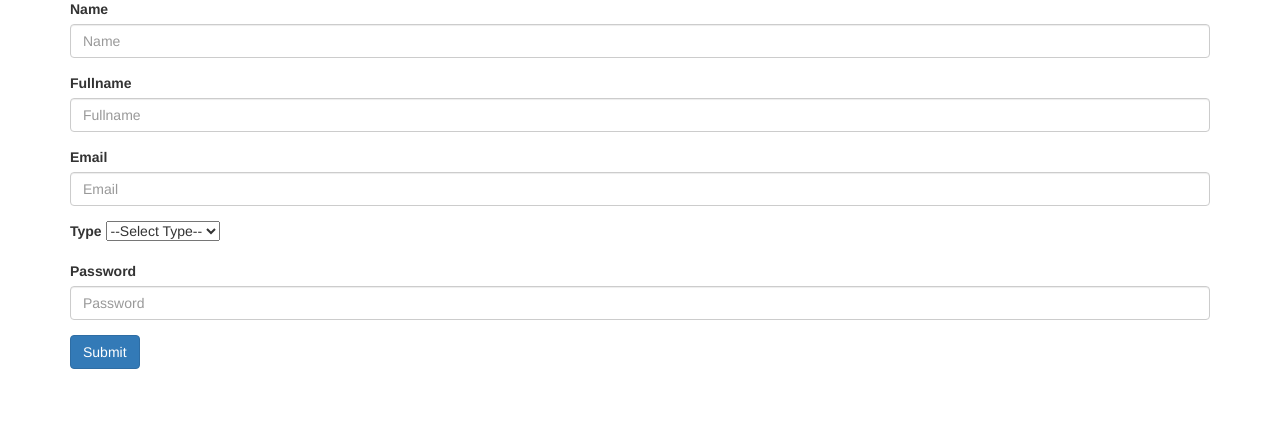
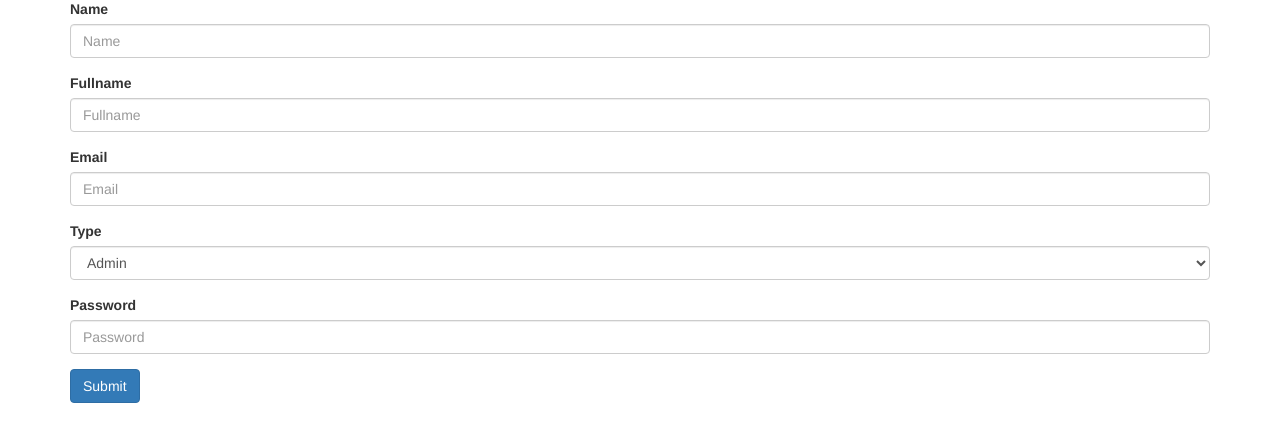
Before and after one commit to CaoXuanY/training-php, a PHP site: page /form_user.php in a window 1280 px wide. Shown: the part 165-607 px from the top of the page. Run offline with PHP 8.4, Linux system fonts and the light colour scheme.

Commit message:
UPFILE good

```diff
--- a/form_user.php
+++ b/form_user.php
@@ -53,12 +53,11 @@ if (!empty($_POST['submit'])) {
                         <input class="form-control" name="email" placeholder="Email" value="<?php if (!empty($user[0]['email'])) echo $user[0]['email'] ?>">
                     </div>
                     <div class="form-group">
-                        <label for="name">Type</label>
-                        <select name="type">
-                            <option value="">--Select Type--</option>
-                            <option value="admin">admin</option>
-                            <option value="user">user</option>
-                            <option value="user">Guest</option>
+                        <label for="type">Type</label>
+                        <select class="form-control" name="type" value="1" placeholder="Type">
+                            <option value="admin" <?php if (!empty($user[0]['type'])&&$user[0]['type'] =='admin') echo "selected=\"selected\""; ?>>Admin</option>
+                            <option value="user" <?php if (!empty($user[0]['type'])&&$user[0]['type'] =='user') echo "selected=\"selected\"";?> >User</option>
+                            <option value="guest" <?php if (!empty($user[0]['type'])&& $user[0]['type']=='guest') echo "selected=\"selected\"";?>>Guest</option>
                         </select>
                     </div>
                     <div class="form-group">
--- a/list_users.php
+++ b/list_users.php
@@ -57,7 +57,9 @@ $users = $userModel->getUsers($params);
                                     <i class="fa fa-eye" aria-hidden="true" title="View"></i>
                                 </a>
                                 <a href="delete_user.php?id=<?php echo $user['id'] ?>&token=<?php echo $token?>">
-                                <?php $_SESSION['token'] = $token;?>
+                                <?php $_SESSION['token'] = $token;
+                               //var_dump($token);
+                               ?>
 
                                     <i class="fa fa-eraser" aria-hidden="true" title="Delete"></i>
                                 </a>
--- a/models/UserModel.php
+++ b/models/UserModel.php
@@ -22,7 +22,7 @@ class UserModel extends BaseModel {
         $md5Password = $password;
         $sql = 'SELECT * FROM users WHERE name = "' . $userName . '" AND password = "'.$md5Password.'"';
 
-        $user = $this->select($sql);
+    $user = $this->select($sql);
         return $user;
     }
 
@@ -33,8 +33,8 @@ class UserModel extends BaseModel {
      */
     public function deleteUserById($id) {
         $sql = 'DELETE FROM users WHERE id = '.$id;
+        // var_dump($sql);die();
         return $this->delete($sql);
-
     }
 
     /**
```
Also changed, not shown: delete_user.php (+4 -6 lines).
